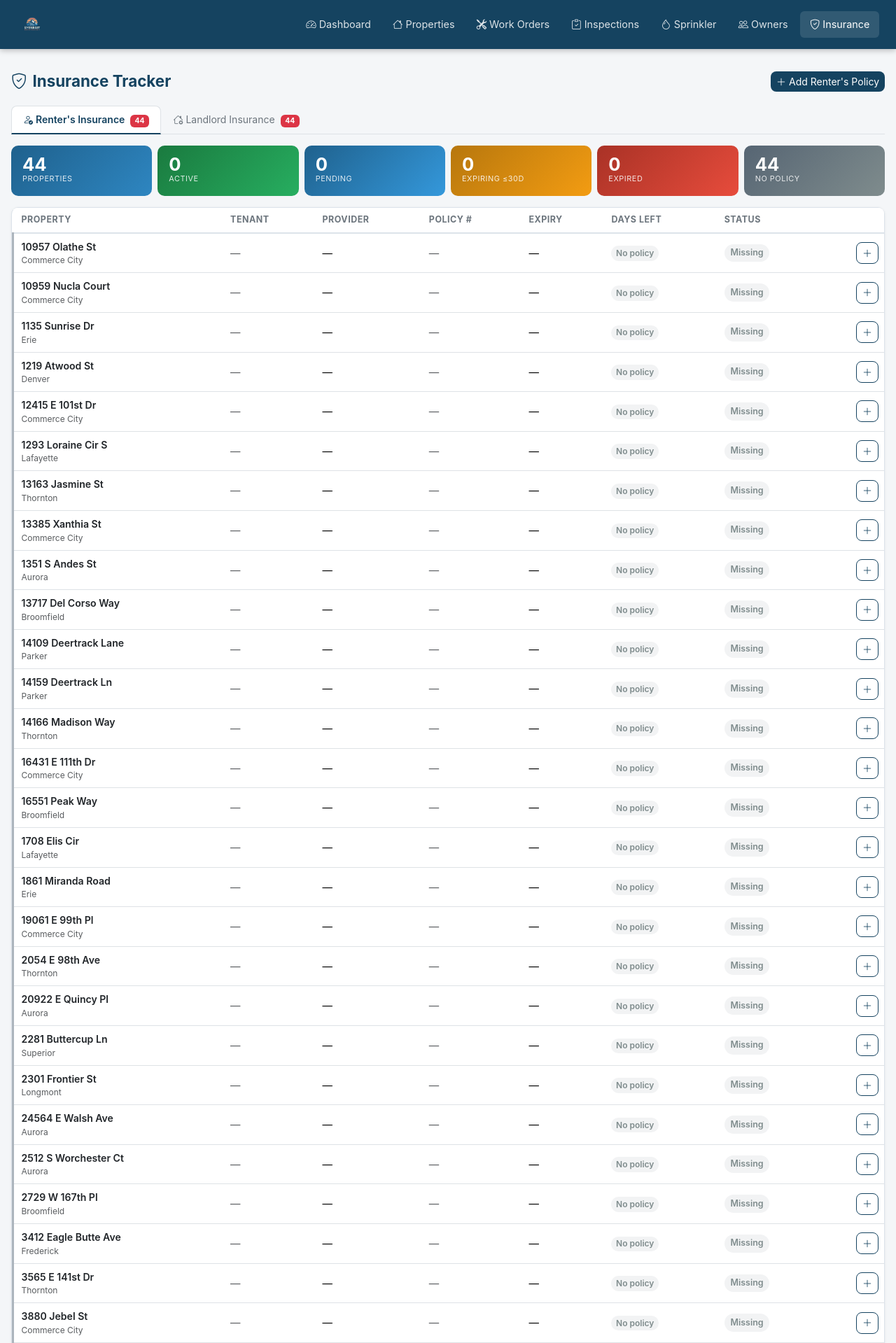
After one commit to mxs-aifreak/Everrest, a Flask app: page /insurance in a window 1280 px wide. The commit adds this page. Shown: the top 1919 px of the page at 70% size. Run offline with Flask 3, Linux system fonts and the light colour scheme.

Commit message:
Add Insurance Tracker: renter's and landlord insurance per property
- New Insurance model with type, provider, policy#, coverage, premium,
  effective/expiry dates, status, and date received
- /insurance route with two tabs (Renter's and Landlord)
- KPI strip: Active, Pending, Expiring ≤30d, Expired, No Policy counts
- Color-coded urgency left-border and days-left chips per row
- Add/edit form with auto owner selection for landlord tab
- Expiry date auto-flips status to Expired if date is in the past
- Insurance nav item added to navbar

Co-Authored-By: Claude Sonnet 4.6 <noreply@anthropic.com>

```diff
--- a/app.py
+++ b/app.py
@@ -8,6 +8,7 @@ from blueprints.work_orders import work_orders_bp
 from blueprints.inspections import inspections_bp
 from blueprints.sprinkler import sprinkler_bp
 from blueprints.owners import owners_bp
+from blueprints.insurance import insurance_bp
 
 
 def create_app():
@@ -28,6 +29,7 @@ def create_app():
     app.register_blueprint(inspections_bp)
     app.register_blueprint(sprinkler_bp)
     app.register_blueprint(owners_bp)
+    app.register_blueprint(insurance_bp)
 
     @app.route('/')
     def dashboard():
--- a/models.py
+++ b/models.py
@@ -137,6 +137,28 @@ class WorkOrder(db.Model):
     source = db.Column(db.String(20), default='Manual')
 
 
+class Insurance(db.Model):
+    __tablename__ = 'insurance'
+    id = db.Column(db.Integer, primary_key=True)
+    insurance_type = db.Column(db.String(20), nullable=False)  # 'Renters' or 'Landlord'
+    property_id = db.Column(db.Integer, db.ForeignKey('properties.id', ondelete='CASCADE'), nullable=False)
+    owner_id = db.Column(db.Integer, db.ForeignKey('owners.id'), nullable=True)  # Landlord only
+    provider = db.Column(db.String(200))
+    policy_number = db.Column(db.String(100))
+    coverage_amount = db.Column(db.Numeric(12, 2))
+    annual_premium = db.Column(db.Numeric(10, 2))
+    effective_date = db.Column(db.Date)
+    expiration_date = db.Column(db.Date)
+    status = db.Column(db.String(50), default='Pending')
+    date_received = db.Column(db.Date)
+    notes = db.Column(db.Text)
+    created_at = db.Column(db.DateTime, default=datetime.utcnow)
+    updated_at = db.Column(db.DateTime, default=datetime.utcnow, onupdate=datetime.utcnow)
+
+    property = db.relationship('Property', backref=db.backref('insurance_policies', lazy=True))
+    owner = db.relationship('Owner', backref=db.backref('insurance_policies', lazy=True))
+
+
 class Inspection(db.Model):
     __tablename__ = 'inspections'
     id = db.Column(db.Integer, primary_key=True)
--- a/templates/base.html
+++ b/templates/base.html
@@ -68,6 +68,11 @@
             <i class="bi bi-people me-1"></i>Owners
           </a>
         </li>
+        <li class="nav-item">
+          <a class="nav-link {% if '/insurance' in request.path %}active{% endif %}" href="/insurance">
+            <i class="bi bi-shield-check me-1"></i>Insurance
+          </a>
+        </li>
       </ul>
     </div>
   </div>
--- /dev/null
+++ b/templates/insurance/list.html
@@ -0,0 +1,214 @@
+{% extends 'base.html' %}
+{% block title %}Insurance{% endblock %}
+
+{% block extra_head %}
+<style>
+.ins-urgency-missing  { border-left: 3px solid #adb5bd; }
+.ins-urgency-expired  { border-left: 3px solid #e74c3c; }
+.ins-urgency-expiring { border-left: 3px solid #f39c12; }
+.ins-urgency-active   { border-left: 3px solid #27ae60; }
+.ins-urgency-pending  { border-left: 3px solid #3498db; }
+.ins-urgency-na       { border-left: 3px solid #dee2e6; }
+
+.days-chip {
+  display: inline-block;
+  padding: 0.15em 0.55em;
+  border-radius: 12px;
+  font-size: 0.75rem;
+  font-weight: 600;
+  white-space: nowrap;
+}
+.days-expired  { background:#fadbd8; color:#922b21; }
+.days-expiring { background:#fdebd0; color:#d35400; }
+.days-ok       { background:#d4efdf; color:#1e8449; }
+.days-none     { background:#f2f3f4; color:#7f8c8d; }
+
+.kpi-ins { border-radius:10px; padding:0.85rem 1rem; color:#fff; min-height:72px; }
+.kpi-ins .ki-val { font-size:1.6rem; font-weight:700; line-height:1; }
+.kpi-ins .ki-lbl { font-size:0.68rem; text-transform:uppercase; letter-spacing:.05em; opacity:.85; }
+</style>
+{% endblock %}
+
+{% block content %}
+<div class="page-header">
+  <h1><i class="bi bi-shield-check me-2"></i>Insurance Tracker</h1>
+  <div class="d-flex gap-2">
+    {% if tab == 'landlord' %}
+    <a href="/insurance/landlord/add" class="btn btn-navy btn-sm"><i class="bi bi-plus-lg me-1"></i>Add Landlord Policy</a>
+    {% else %}
+    <a href="/insurance/renters/add" class="btn btn-navy btn-sm"><i class="bi bi-plus-lg me-1"></i>Add Renter's Policy</a>
+    {% endif %}
+  </div>
+</div>
+
+<!-- Tabs -->
+<ul class="nav nav-tabs mb-3" id="insTabs">
+  <li class="nav-item">
+    <a class="nav-link {% if tab == 'renters' %}active{% endif %}" href="/insurance?tab=renters">
+      <i class="bi bi-person-check me-1"></i>Renter's Insurance
+      <span class="badge ms-1 {% if renters_kpis.missing > 0 or renters_kpis.expired > 0 %}bg-danger{% else %}bg-secondary{% endif %}" style="font-size:.65rem;">
+        {{ renters_kpis.missing + renters_kpis.expired }}
+      </span>
+    </a>
+  </li>
+  <li class="nav-item">
+    <a class="nav-link {% if tab == 'landlord' %}active{% endif %}" href="/insurance?tab=landlord">
+      <i class="bi bi-house-gear me-1"></i>Landlord Insurance
+      <span class="badge ms-1 {% if landlord_kpis.missing > 0 or landlord_kpis.expired > 0 %}bg-danger{% else %}bg-secondary{% endif %}" style="font-size:.65rem;">
+        {{ landlord_kpis.missing + landlord_kpis.expired }}
+      </span>
+    </a>
+  </li>
+</ul>
+
+{% if tab == 'renters' %}
+  {% set rows = renters_rows %}
+  {% set kpis = renters_kpis %}
+  {% set ins_type = 'renters' %}
+{% else %}
+  {% set rows = landlord_rows %}
+  {% set kpis = landlord_kpis %}
+  {% set ins_type = 'landlord' %}
+{% endif %}
+
+<!-- KPI strip -->
+<div class="row g-2 mb-3">
+  <div class="col-4 col-sm-2">
+    <div class="kpi-ins" style="background:linear-gradient(135deg,#1f618d,#2e86c1)">
+      <div class="ki-val">{{ kpis.total }}</div>
+      <div class="ki-lbl">Properties</div>
+    </div>
+  </div>
+  <div class="col-4 col-sm-2">
+    <div class="kpi-ins" style="background:linear-gradient(135deg,#1a7a3f,#27ae60)">
+      <div class="ki-val">{{ kpis.active }}</div>
+      <div class="ki-lbl">Active</div>
+    </div>
+  </div>
+  <div class="col-4 col-sm-2">
+    <div class="kpi-ins" style="background:linear-gradient(135deg,#1f618d,#3498db)">
+      <div class="ki-val">{{ kpis.pending }}</div>
+      <div class="ki-lbl">Pending</div>
+    </div>
+  </div>
+  <div class="col-4 col-sm-2">
+    <div class="kpi-ins" style="background:linear-gradient(135deg,#b7770d,#f39c12)">
+      <div class="ki-val">{{ kpis.expiring }}</div>
+      <div class="ki-lbl">Expiring ≤30d</div>
+    </div>
+  </div>
+  <div class="col-4 col-sm-2">
+    <div class="kpi-ins" style="background:linear-gradient(135deg,#a93226,#e74c3c)">
+      <div class="ki-val">{{ kpis.expired }}</div>
+      <div class="ki-lbl">Expired</div>
+    </div>
+  </div>
+  <div class="col-4 col-sm-2">
+    <div class="kpi-ins" style="background:linear-gradient(135deg,#566573,#7f8c8d)">
+      <div class="ki-val">{{ kpis.missing }}</div>
+      <div class="ki-lbl">No Policy</div>
+    </div>
+  </div>
+</div>
+
+<!-- Table -->
+<div class="card">
+  <div class="card-body p-0">
+    <div class="table-responsive">
+      <table class="table table-hover mb-0">
+        <thead>
+          <tr>
+            <th style="width:4px;" class="p-0"></th>
+            <th>Property</th>
+            {% if tab == 'renters' %}
+            <th class="d-none d-md-table-cell">Tenant</th>
+            {% else %}
+            <th class="d-none d-md-table-cell">Owner</th>
+            {% endif %}
+            <th class="d-none d-lg-table-cell">Provider</th>
+            <th class="d-none d-lg-table-cell">Policy #</th>
+            <th class="d-none d-sm-table-cell">Expiry</th>
+            <th>Days Left</th>
+            <th>Status</th>
+            <th></th>
+          </tr>
+        </thead>
+        <tbody>
+          {% for row in rows %}
+          {% set p = row.policy %}
+          <tr class="ins-urgency-{{ row.urgency }}">
+            <td class="p-0" style="width:4px;"></td>
+            <td>
+              <a href="/properties/{{ row.property.id }}" class="fw-semibold text-decoration-none text-dark" style="font-size:.88rem;">
+                {{ row.property.address }}
+              </a>
+              <div class="text-muted" style="font-size:.75rem;">{{ row.property.city }}</div>
+            </td>
+            {% if tab == 'renters' %}
+            <td class="d-none d-md-table-cell small text-muted">{{ row.tenant or '—' }}</td>
+            {% else %}
+            <td class="d-none d-md-table-cell small text-muted">{{ row.owner.name if row.owner else '—' }}</td>
+            {% endif %}
+            <td class="d-none d-lg-table-cell small">{{ p.provider if p else '—' }}</td>
+            <td class="d-none d-lg-table-cell small text-muted">{{ p.policy_number if p else '—' }}</td>
+            <td class="d-none d-sm-table-cell small">
+              {% if p and p.expiration_date %}
+                {{ p.expiration_date.strftime('%b %d, %Y') }}
+              {% else %}—{% endif %}
+            </td>
+            <td>
+              {% if row.urgency == 'missing' %}
+                <span class="days-chip days-none">No policy</span>
+              {% elif row.days_left is none %}
+                <span class="days-chip days-none">—</span>
+              {% elif row.days_left < 0 %}
+                <span class="days-chip days-expired">{{ row.days_left|abs }}d ago</span>
+              {% elif row.days_left <= 30 %}
+                <span class="days-chip days-expiring">{{ row.days_left }}d left</span>
+              {% else %}
+                <span class="days-chip days-ok">{{ row.days_left }}d left</span>
+              {% endif %}
+            </td>
+            <td>
+              {% if row.urgency == 'missing' %}
+                <span class="status-badge badge-na">Missing</span>
+              {% elif p.status == 'Active' %}
+                <span class="status-badge badge-active">Active</span>
+              {% elif p.status == 'Expired' %}
+                <span class="status-badge badge-expired">Expired</span>
+              {% elif p.status == 'Pending' %}
+                <span class="status-badge badge-pending">Pending</span>
+              {% else %}
+                <span class="status-badge badge-na">N/A</span>
+              {% endif %}
+            </td>
+            <td class="text-end">
+              {% if row.urgency == 'missing' %}
+                <a href="/insurance/{{ ins_type }}/add?property_id={{ row.property.id }}"
+                   class="btn btn-sm btn-outline-navy" style="border-color:var(--navy);color:var(--navy);">
+                  <i class="bi bi-plus-lg"></i>
+                </a>
+              {% else %}
+                <a href="/insurance/{{ ins_type }}/{{ p.id }}/edit"
+                   class="btn btn-sm btn-outline-secondary">
+                  <i class="bi bi-pencil"></i>
+                </a>
+              {% endif %}
+            </td>
+          </tr>
+          {% endfor %}
+        </tbody>
+      </table>
+    </div>
+  </div>
+</div>
+
+<!-- Legend -->
+<div class="d-flex flex-wrap gap-3 mt-3" style="font-size:.78rem;color:#6c757d;">
+  <span><span style="display:inline-block;width:10px;height:10px;border-radius:2px;background:#27ae60;margin-right:4px;"></span>Active</span>
+  <span><span style="display:inline-block;width:10px;height:10px;border-radius:2px;background:#3498db;margin-right:4px;"></span>Pending</span>
+  <span><span style="display:inline-block;width:10px;height:10px;border-radius:2px;background:#f39c12;margin-right:4px;"></span>Expiring ≤30 days</span>
+  <span><span style="display:inline-block;width:10px;height:10px;border-radius:2px;background:#e74c3c;margin-right:4px;"></span>Expired</span>
+  <span><span style="display:inline-block;width:10px;height:10px;border-radius:2px;background:#adb5bd;margin-right:4px;"></span>No policy on file</span>
+</div>
+{% endblock %}
```
Also changed, not shown: blueprints/insurance.py (added, +244 -0 lines), templates/insurance/form.html (added, +218 -0 lines).
